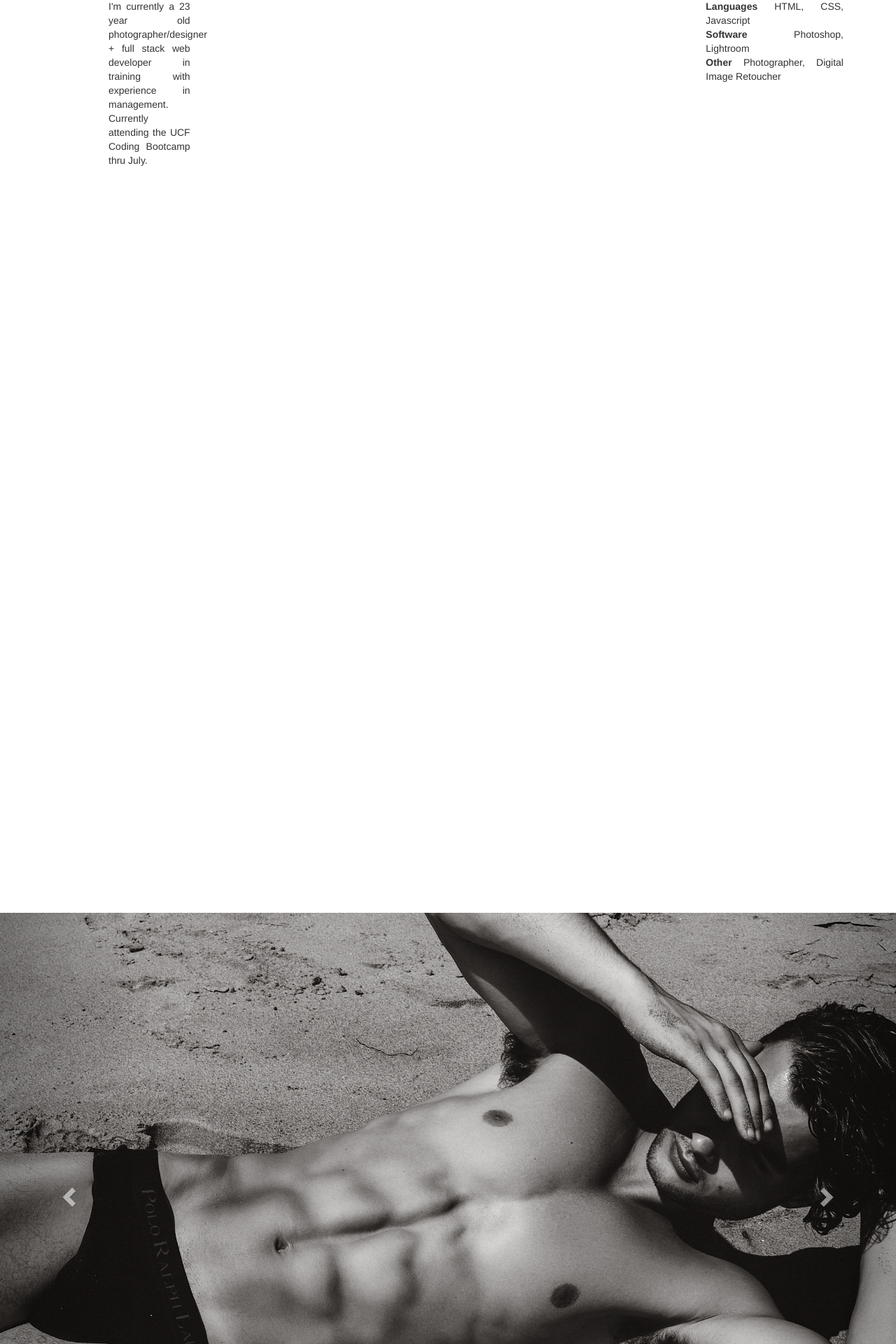
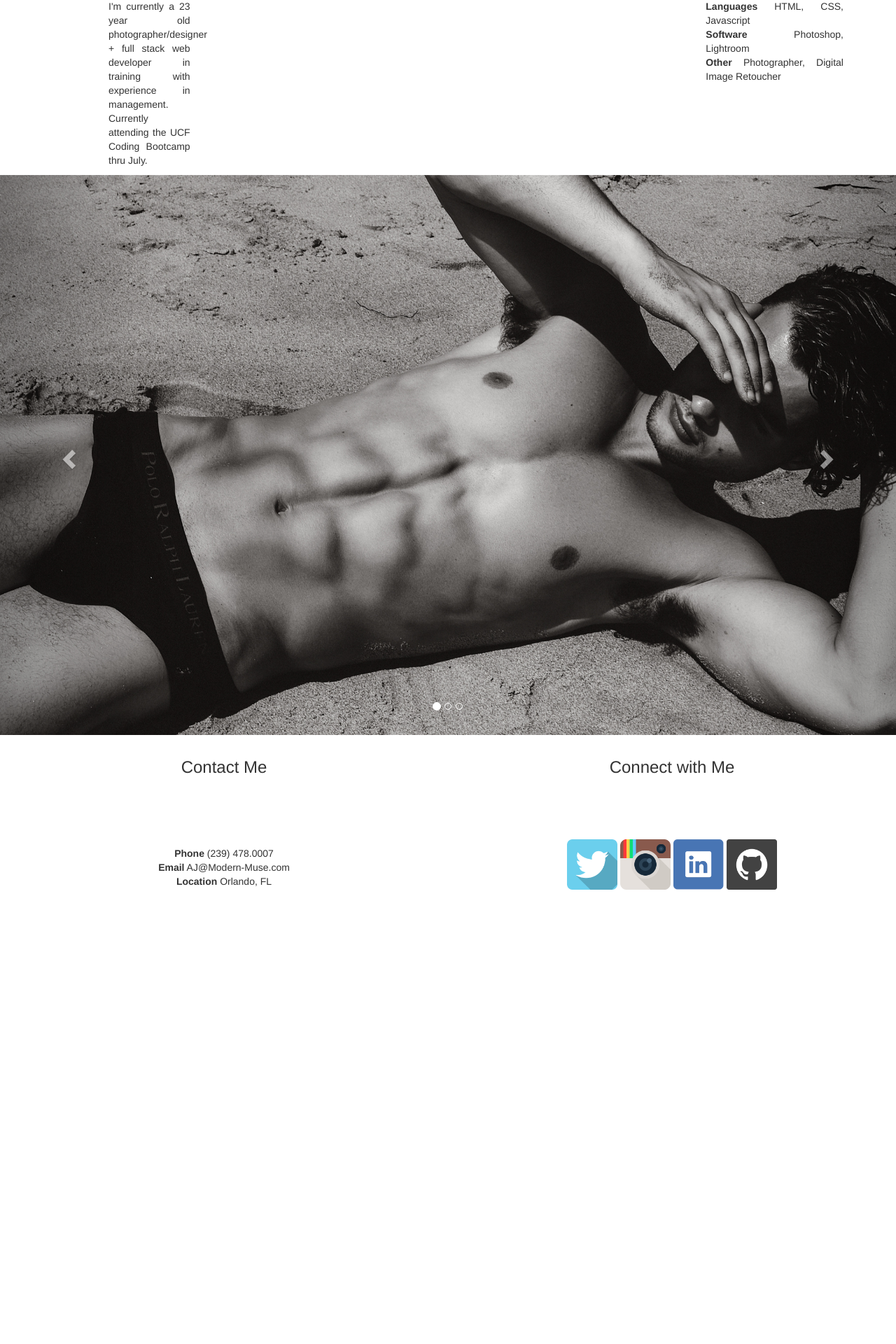
Before and after one commit to AJFord93/bootstrap-portfolio, a PHP site: page / in a window 1280 px wide; the page is wider, and only the part inside the window is pictured. Shown: the part 1293-3213 px from the top of that part at 70% size. After the commit the page ends 2564 px from the top of that part, so only its background shows below. Run offline with PHP 8.4, Linux system fonts and the light colour scheme.

Commit message:
spacing issue

```diff
--- a/assets/css/style.css
+++ b/assets/css/style.css
@@ -24,7 +24,7 @@ body {
 
 .newsection {
 
-  height: 1450px;
+  height: 370px;
   width: 100%;
   background-color: #FFF;
   margin: 0;
```
